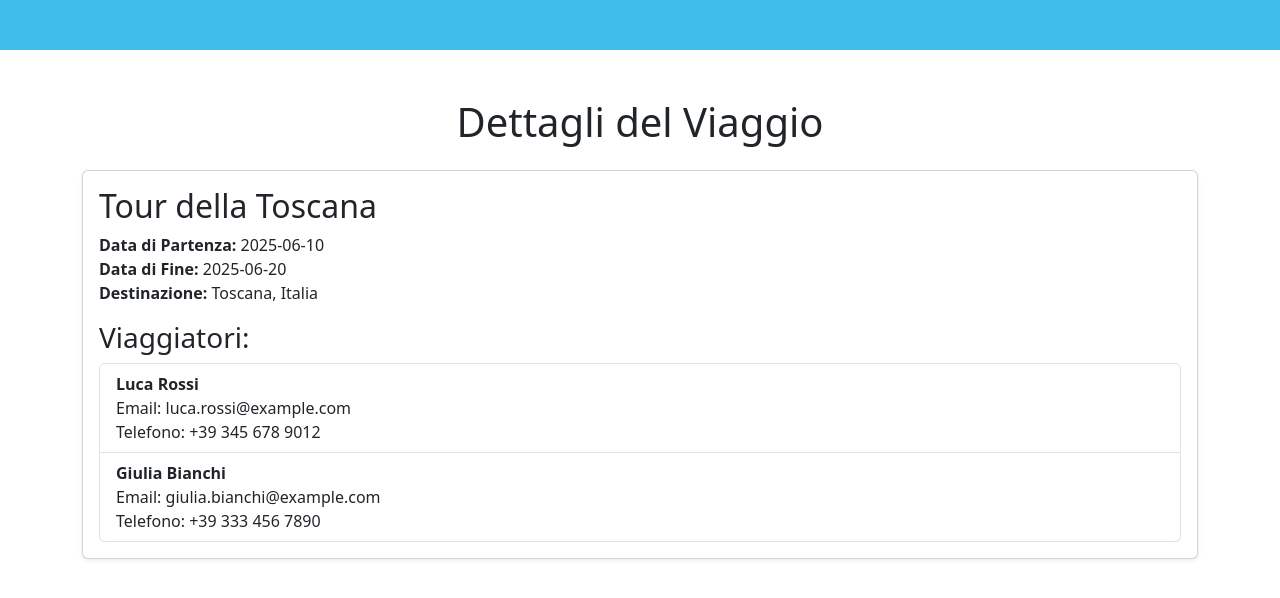
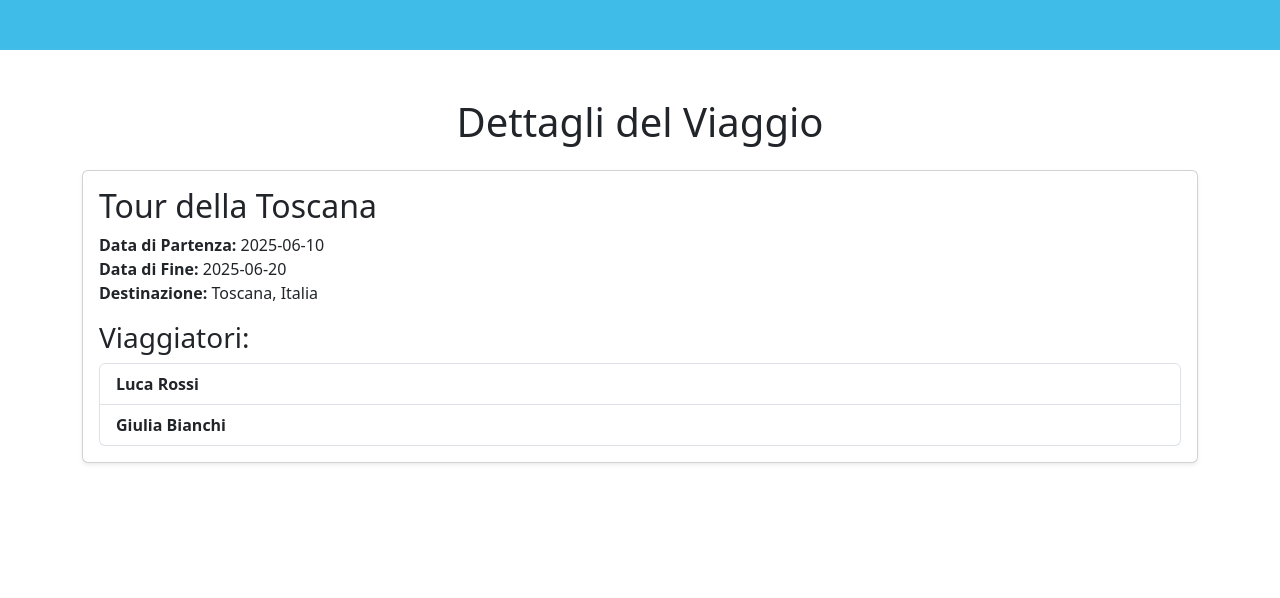
Before and after one commit to EnricoGenovese/rubrica-viaggi, a React (Vite) app: page /1 in a window 1280 px wide. Shown: the top 598 px of the page. Built offline with nearby package versions, Linux system fonts and the light colour scheme.

Commit message:
commint to pull main

```diff
--- a/src/App.jsx
+++ b/src/App.jsx
@@ -13,10 +13,12 @@ function App() {
         {/* <GlobalProvider> */}
         <Routes>
           <Route Component={DefaultLayout}>
-            <Route path="/" Component={Travels}>
-              {/* <Route path="/travellerInfo" Component={TravellerInfo} /> */}
+            <Route path="/" >
+              <Route index Component={Travels} />
+              <Route path=":id" Component={Travel} >
+                {/* <Route path="/travellerInfo" Component={TravellerInfo} /> */}
+              </Route>
             </Route>
-            <Route path="/:id" Component={Travel} />
           </Route>
           {/* <Route path="*" Component={NotFound} /> */}
         </Routes>
--- a/src/pages/Travel.jsx
+++ b/src/pages/Travel.jsx
@@ -1,5 +1,5 @@
 import React from "react";
-import { trips } from "../model/data";
+import { trips } from "../model/Data.js";
 import { useParams } from "react-router-dom";
 
 export default function Travel() {
@@ -32,8 +32,6 @@ export default function Travel() {
                     {traveler.name} {traveler.surname}
                   </strong>
                 </div>
-                <div>Email: {traveler.email}</div>
-                <div>Telefono: {traveler.phoneNumber}</div>
               </li>
             ))}
           </ul>
```
Also changed, not shown: src/pages/TravelerInfo.jsx (added, +8 -0 lines), src/pages/Traveller.jsx (deleted).
